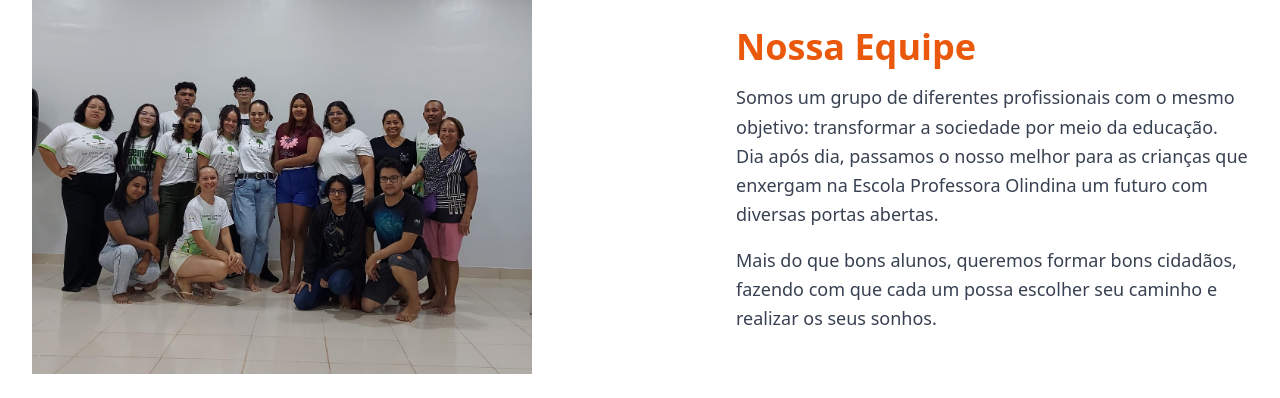
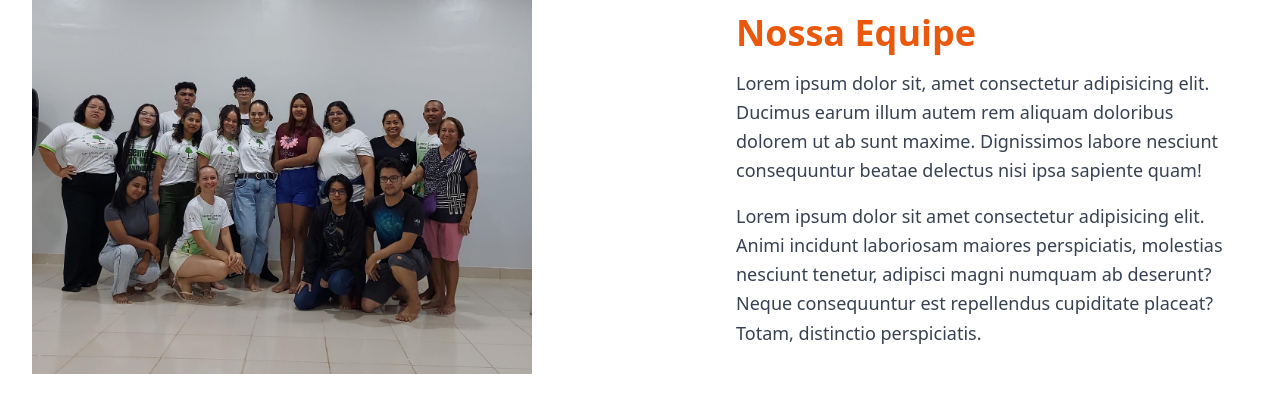
Before and after one commit to isaacfelipe1/bmd, a Next.js app: page /pages/nosso-time in a window 1280 px wide. Shown: the part 645-1043 px from the top of the page. Built offline with nearby package versions, Linux system fonts and the light colour scheme.

Commit message:
feat: adiconada descrição

```diff
--- a/src/app/components/nossaEquipeSection.tsx
+++ b/src/app/components/nossaEquipeSection.tsx
@@ -17,14 +17,10 @@ const NossaEquipeSection = () => {
       <div className="text-center md:text-left max-w-lg">
         <h2 className="text-4xl font-bold text-orange-600 mb-4">Nossa Equipe</h2>
         <p className="text-lg text-gray-700 leading-relaxed">
-          Somos um grupo de diferentes profissionais com o mesmo objetivo:
-          transformar a sociedade por meio da educação. Dia após dia, passamos o
-          nosso melhor para as crianças que enxergam na Escola Professora
-          Olindina um futuro com diversas portas abertas.
+          Lorem ipsum dolor sit, amet consectetur adipisicing elit. Ducimus earum illum autem rem aliquam doloribus dolorem ut ab sunt maxime. Dignissimos labore nesciunt consequuntur beatae delectus nisi ipsa sapiente quam!
         </p>
         <p className="mt-4 text-lg text-gray-700 leading-relaxed">
-          Mais do que bons alunos, queremos formar bons cidadãos, fazendo com
-          que cada um possa escolher seu caminho e realizar os seus sonhos.
+          Lorem ipsum dolor sit amet consectetur adipisicing elit. Animi incidunt laboriosam maiores perspiciatis, molestias nesciunt tenetur, adipisci magni numquam ab deserunt? Neque consequuntur est repellendus cupiditate placeat? Totam, distinctio perspiciatis.
         </p>
       </div>
     </section>
```
